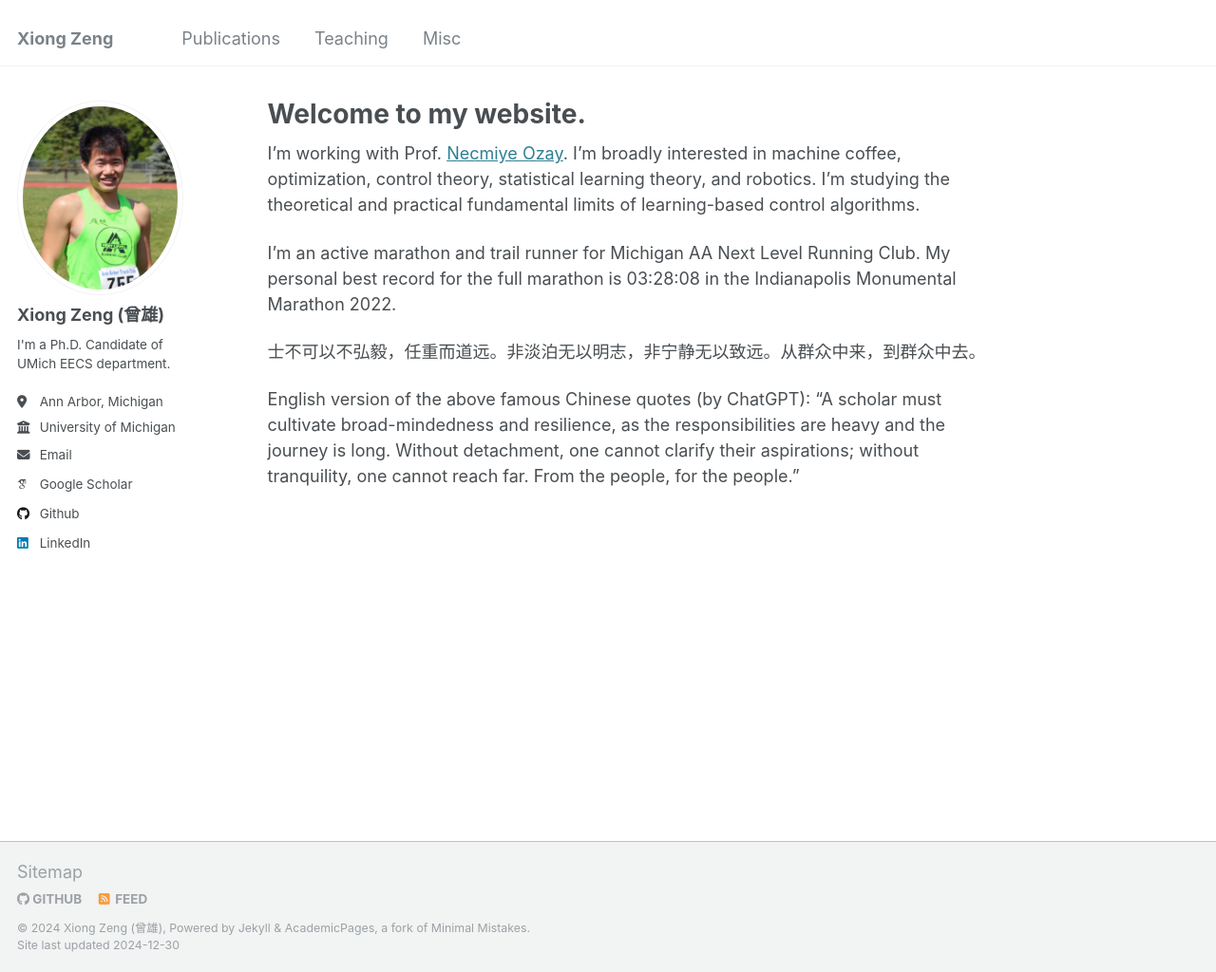
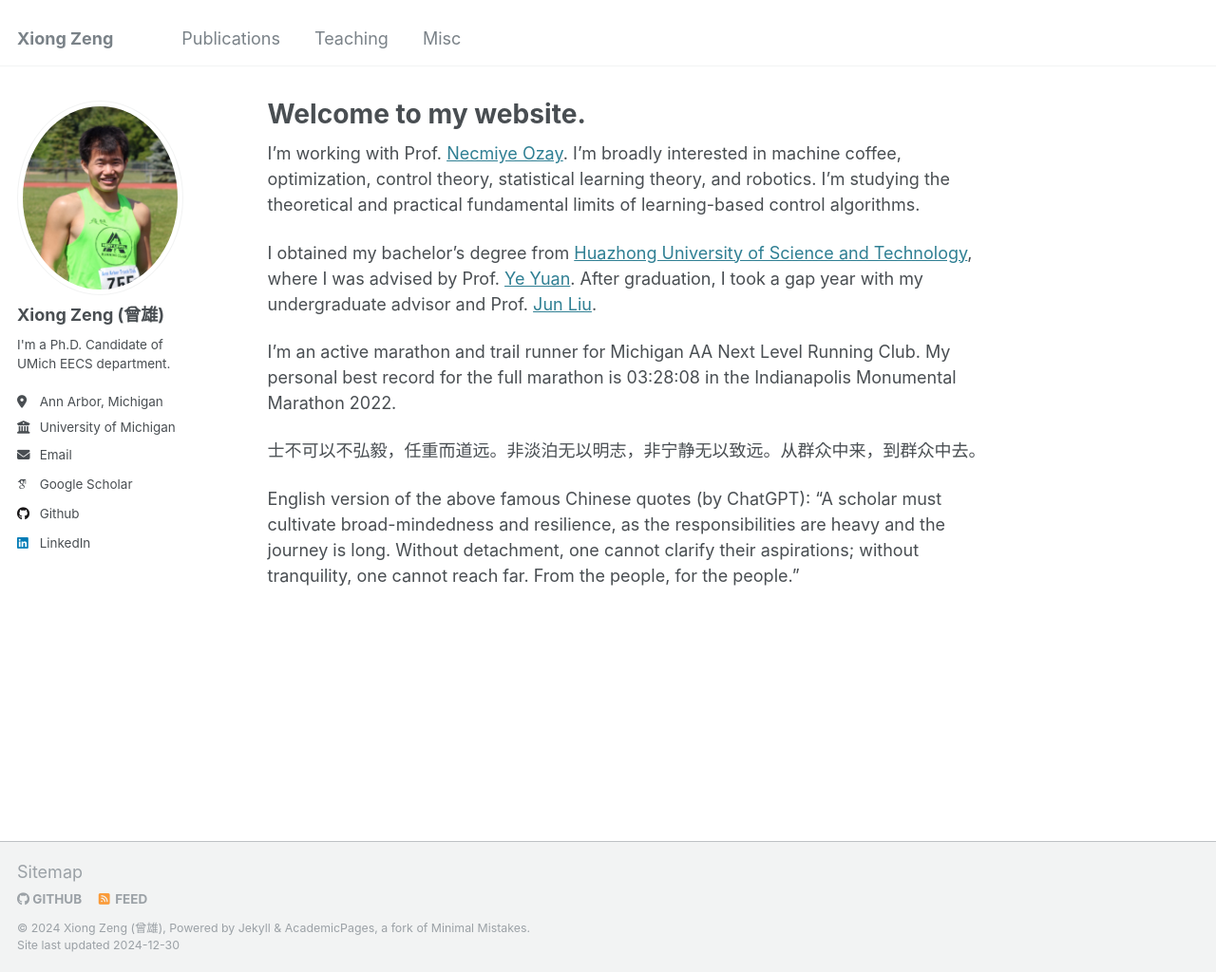
Before and after one commit to zengxiong111/zengxiong.github.io, a Jekyll site: the page built from _pages/about.md, in a window 1280 px wide and 1024 px high. Shown: the whole window at 95% size. Built offline with Jekyll 4.4.1, drawn with Linux system fonts in a browser that asks for light colours; some web fonts are replaced.

Commit message:
Update about.md

```diff
--- a/_pages/about.md
+++ b/_pages/about.md
@@ -9,6 +9,8 @@
 
 I'm working with Prof. <a href="https://web.eecs.umich.edu/~necmiye/" target="_blank">Necmiye Ozay</a>. I'm broadly interested in machine coffee, optimization, control theory, statistical learning theory, and robotics. I'm studying the theoretical and practical fundamental limits of learning-based control algorithms.
 
+I obtained my bachelor's degree from <a href="http://english.hust.edu.cn/" target="_blank">Huazhong University of Science and Technology</a>, where I was advised by Prof. <a href="http://yy311.github.io/" target="_blank">Ye Yuan</a>. After graduation, I took a gap year with my undergraduate advisor and Prof. <a href="https://uwaterloo.ca/applied-mathematics/profiles/jun-liu" target="_blank">Jun Liu</a>.
+
 I'm an active marathon and trail runner for Michigan AA Next Level Running Club. My personal best record for the full marathon is 03:28:08 in the Indianapolis Monumental Marathon 2022.
 
 士不可以不弘毅，任重而道远。非淡泊无以明志，非宁静无以致远。从群众中来，到群众中去。
```
